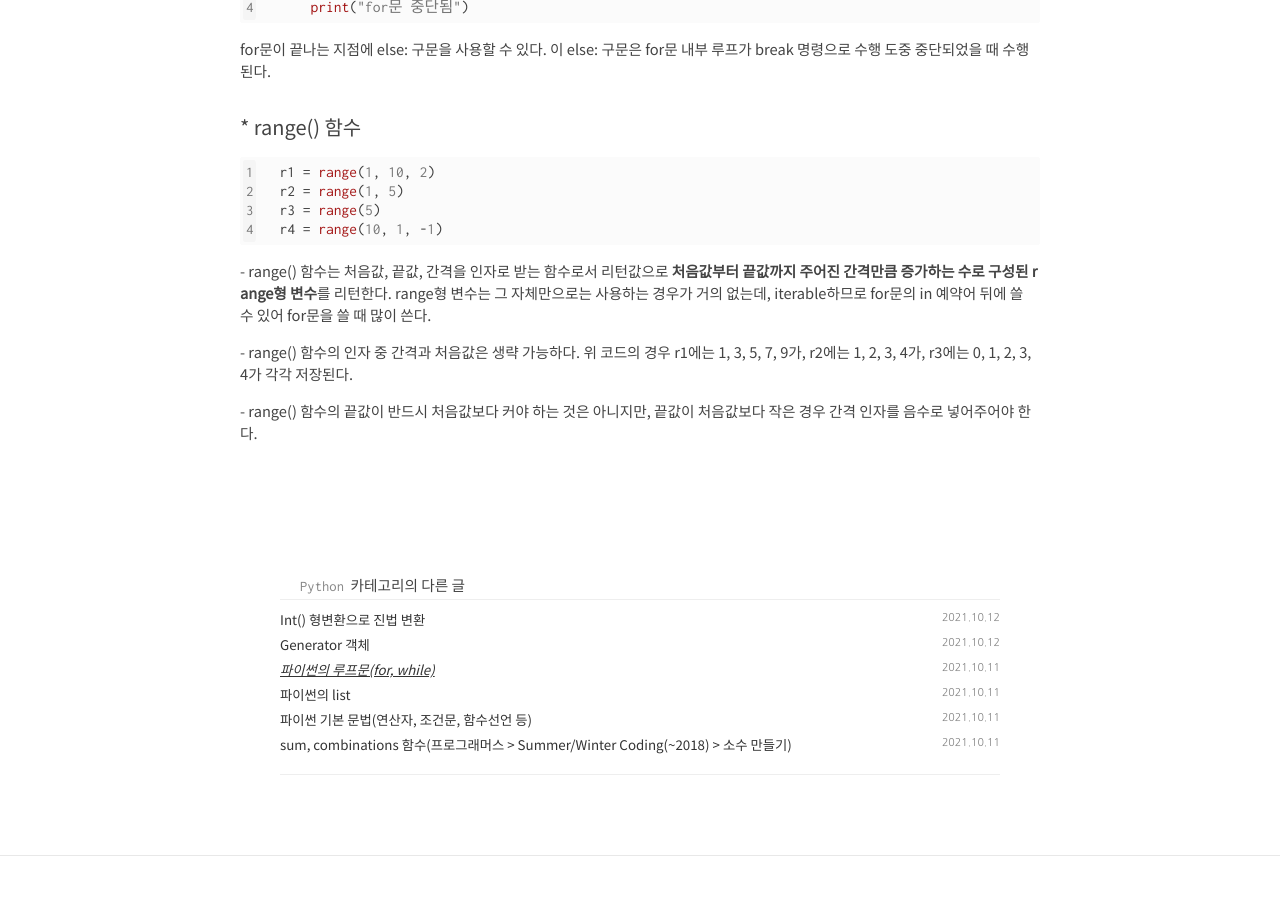
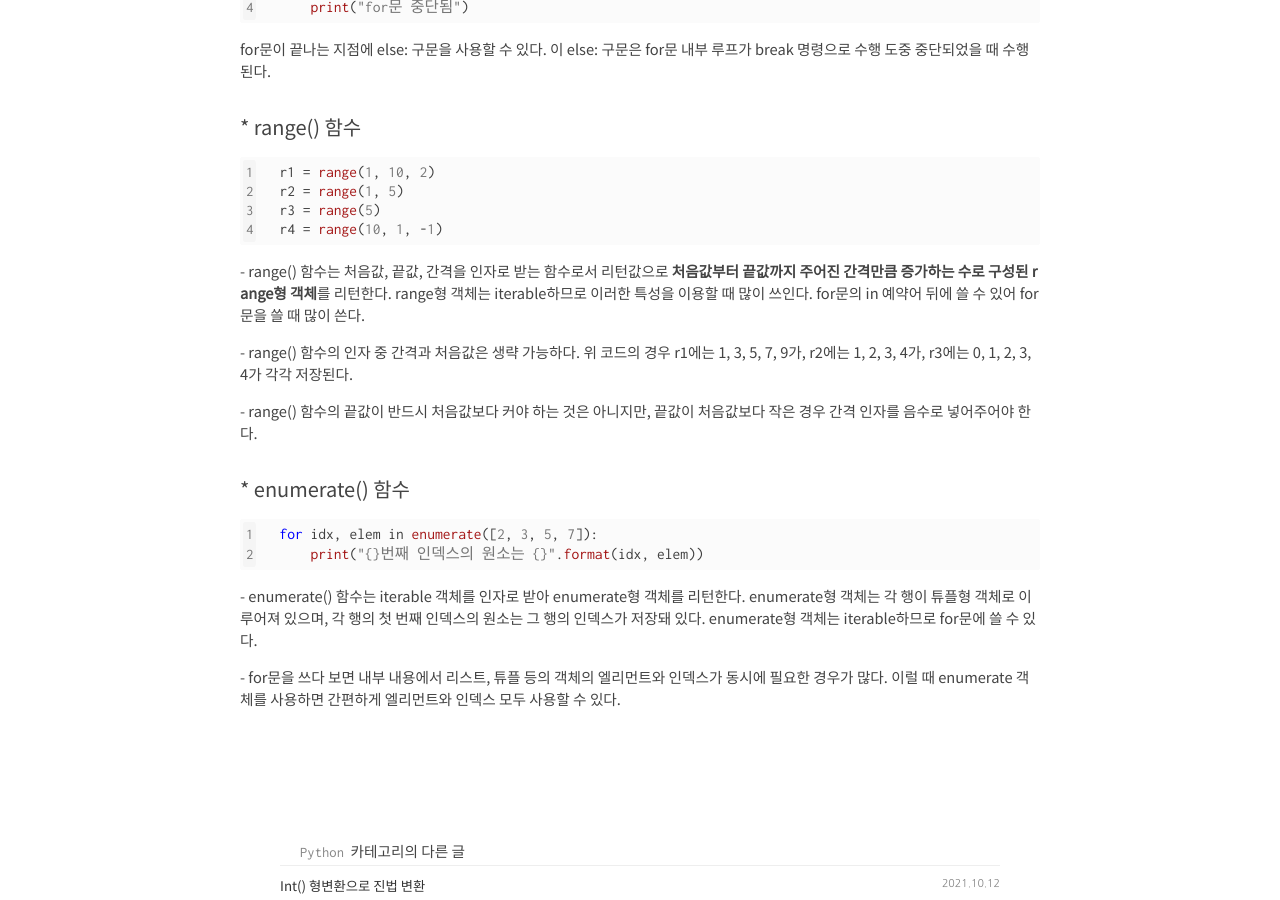
Before and after one commit to kangwooklee29/blog, a Jekyll site: the page built from Python/_posts/2021-10-11-파이썬의 루프문(for, while).md, in a window 1280 px wide and 900 px high, scrolled down 978 px. Built offline with Jekyll 4.4.1, drawn with Linux system fonts in a browser that asks for light colours; nearby versions of some CDN libraries; our own code applies the rules of GitHub Pages for plain Markdown files; comment, search, counter and statistics services are not loaded.

Commit message:
enumerate

````diff
--- a/Python/_posts/2021-10-11-파이썬의 루프문(for, while).md
+++ b/Python/_posts/2021-10-11-파이썬의 루프문(for, while).md
@@ -47,8 +47,19 @@ r3 = range(5)
 r4 = range(10, 1, -1)
 ```
 
-\- range() 함수는 처음값, 끝값, 간격을 인자로 받는 함수로서 리턴값으로 **처음값부터 끝값까지 주어진 간격만큼 증가하는 수로 구성된 range형 변수**를 리턴한다. range형 변수는 그 자체만으로는 사용하는 경우가 거의 없는데, iterable하므로 for문의 in 예약어 뒤에 쓸 수 있어 for문을 쓸 때 많이 쓴다.
+\- range() 함수는 처음값, 끝값, 간격을 인자로 받는 함수로서 리턴값으로 **처음값부터 끝값까지 주어진 간격만큼 증가하는 수로 구성된 range형 객체**를 리턴한다. range형 객체는 iterable하므로 이러한 특성을 이용할 때 많이 쓰인다. for문의 in 예약어 뒤에 쓸 수 있어 for문을 쓸 때 많이 쓴다.
 
 \- range() 함수의 인자 중 간격과 처음값은 생략 가능하다. 위 코드의 경우 r1에는 1, 3, 5, 7, 9가, r2에는 1, 2, 3, 4가, r3에는 0, 1, 2, 3, 4가 각각 저장된다.
 
 \- range() 함수의 끝값이 반드시 처음값보다 커야 하는 것은 아니지만, 끝값이 처음값보다 작은 경우 간격 인자를 음수로 넣어주어야 한다.
+
+#### * enumerate() 함수
+
+```python
+for idx, elem in enumerate([2, 3, 5, 7]):
+    print("{}번째 인덱스의 원소는 {}".format(idx, elem))
+```
+
+\- enumerate() 함수는 iterable 객체를 인자로 받아 enumerate형 객체를 리턴한다. enumerate형 객체는 각 행이 튜플형 객체로 이루어져 있으며, 각 행의 첫 번째 인덱스의 원소는 그 행의 인덱스가 저장돼 있다. enumerate형 객체는 iterable하므로 for문에 쓸 수 있다.
+
+\- for문을 쓰다 보면 내부 내용에서 리스트, 튜플 등의 객체의 엘리먼트와 인덱스가 동시에 필요한 경우가 많다. 이럴 때 enumerate 객체를 사용하면 간편하게 엘리먼트와 인덱스 모두 사용할 수 있다.
````
